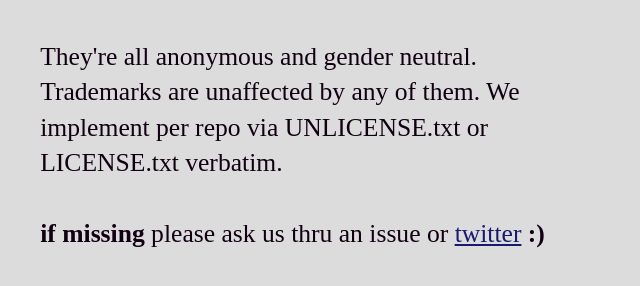
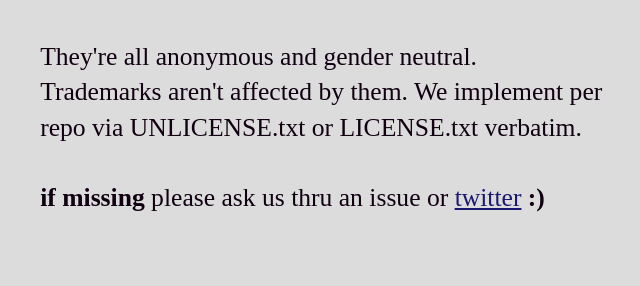
Before and after one commit to webmural/license, a plain HTML site: page index.html in a window 1280 px wide. Shown: the part 652-938 px from the top of the page, without its empty margins (11-651 px from the left). Drawn offline with Linux system fonts and the light colour scheme.

Commit message:
clearer (#2)

```diff
--- a/index.html
+++ b/index.html
@@ -48,9 +48,8 @@
 
 <p style="max-width:22em;line-height:1.38">
   They're all anonymous and gender neutral.
-  Trademarks are unaffected by any of them.
-  We implement per repo via UNLICENSE.txt or LICENSE.txt
-  verbatim.
+  Trademarks aren't affected by them.
+  We implement per repo via UNLICENSE.txt or LICENSE.txt verbatim.
   <br><br>
   <strong>if missing</strong> please ask us
   thru an issue or <a href="https://twitter.com/webmural">twitter</a>
```
